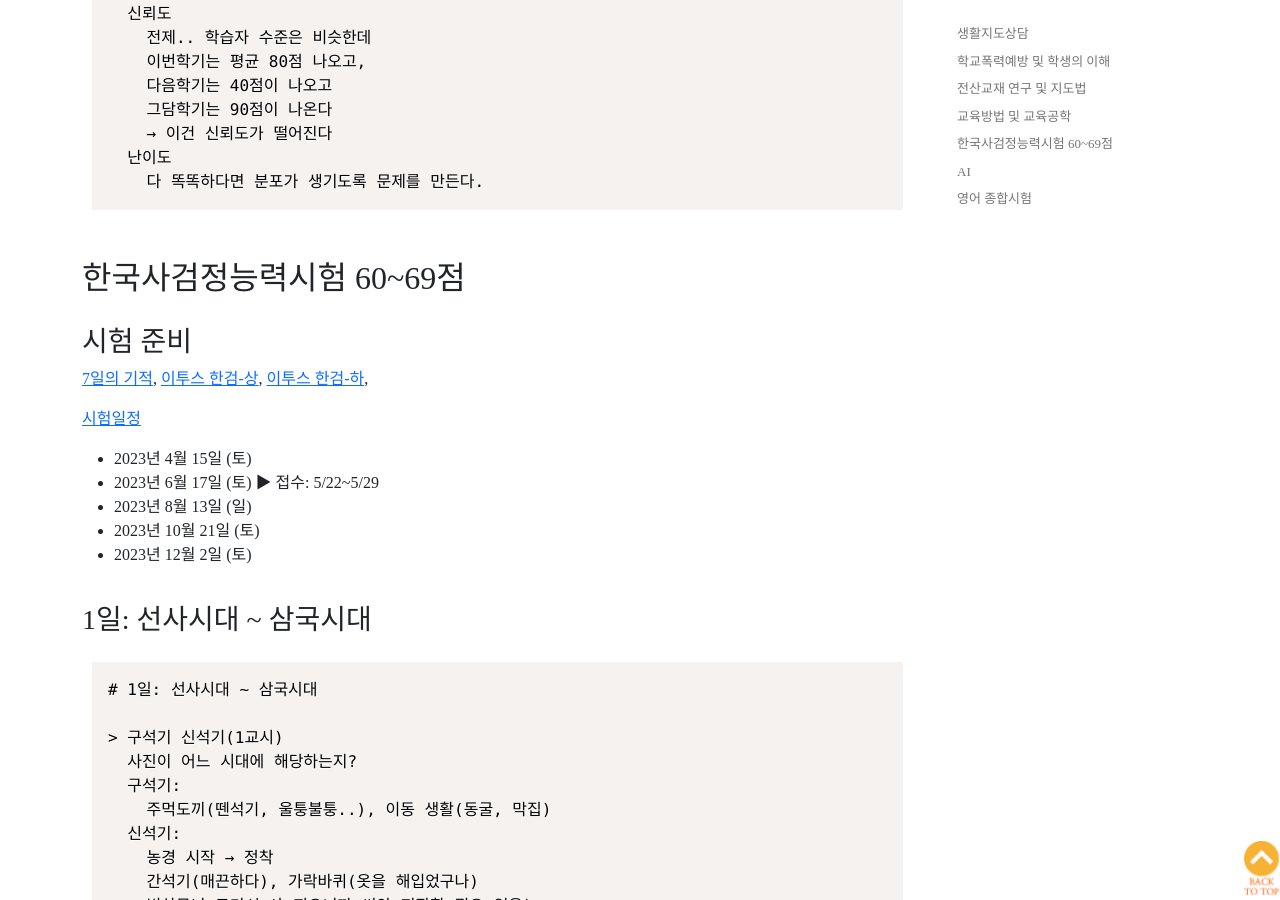
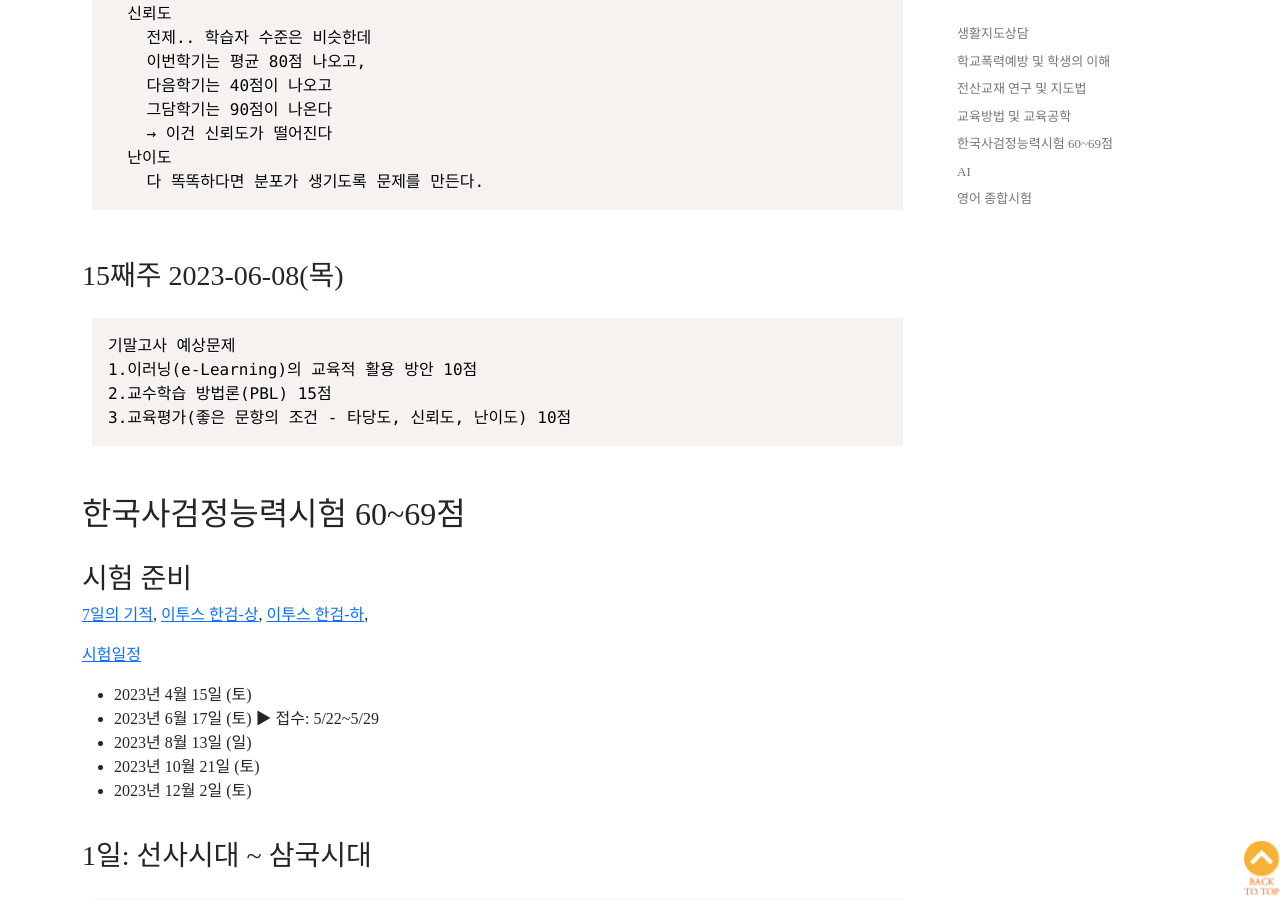
Before and after one commit to upj53/upj53.github.io, a Jekyll site: the page built from _preparing/lectures.md, in a window 1280 px wide and 900 px high, scrolled down 37962 px. Built offline with Jekyll 4.4.1, drawn with Linux system fonts in a browser that asks for light colours; nearby versions of some CDN libraries; some web fonts are replaced.

Commit message:
writing
`

````diff
--- a/_preparing/lectures.md
+++ b/_preparing/lectures.md
@@ -1531,6 +1531,15 @@ https://job.cosmosfarm.com/ko/calculator/salary
     다 똑똑하다면 분포가 생기도록 문제를 만든다.
 ```
 
+### 15째주 2023-06-08(목)
+
+```text
+기말고사 예상문제
+1.이러닝(e-Learning)의 교육적 활용 방안 10점
+2.교수학습 방법론(PBL) 15점
+3.교육평가(좋은 문항의 조건 - 타당도, 신뢰도, 난이도) 10점
+```
+
 ## 한국사검정능력시험 60~69점
 {: #upj_1678429020407}
 
````
